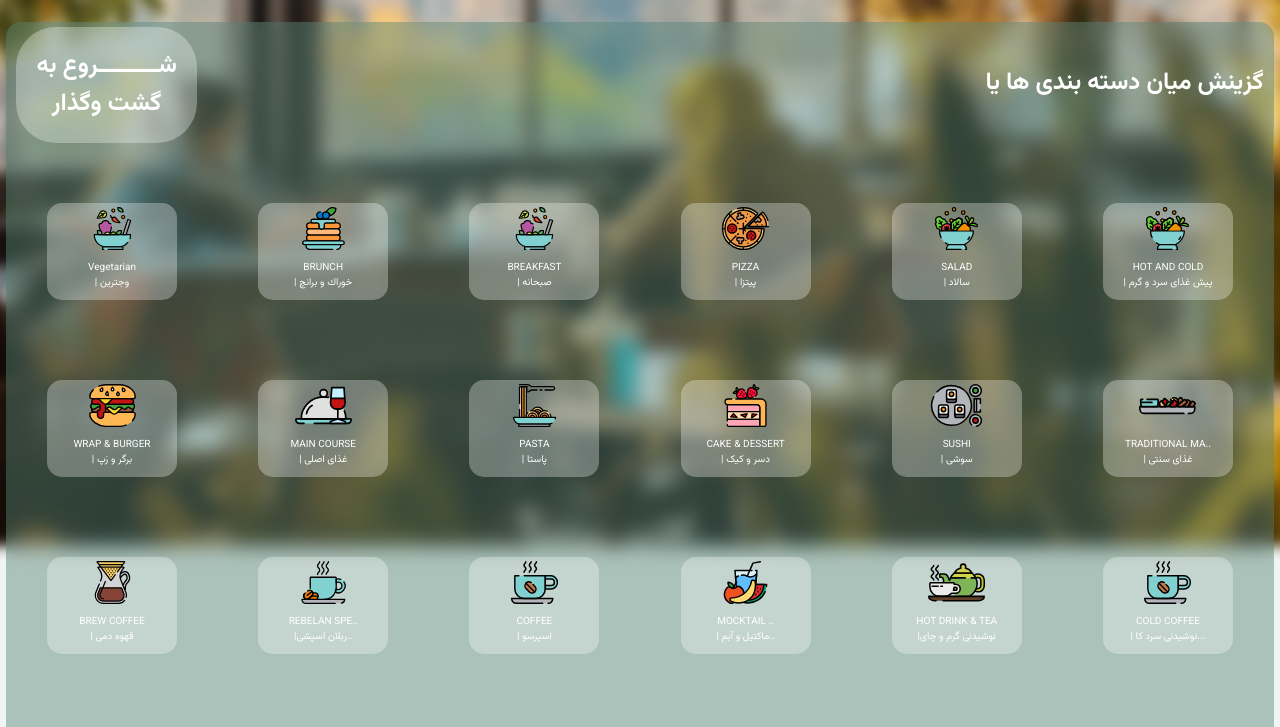
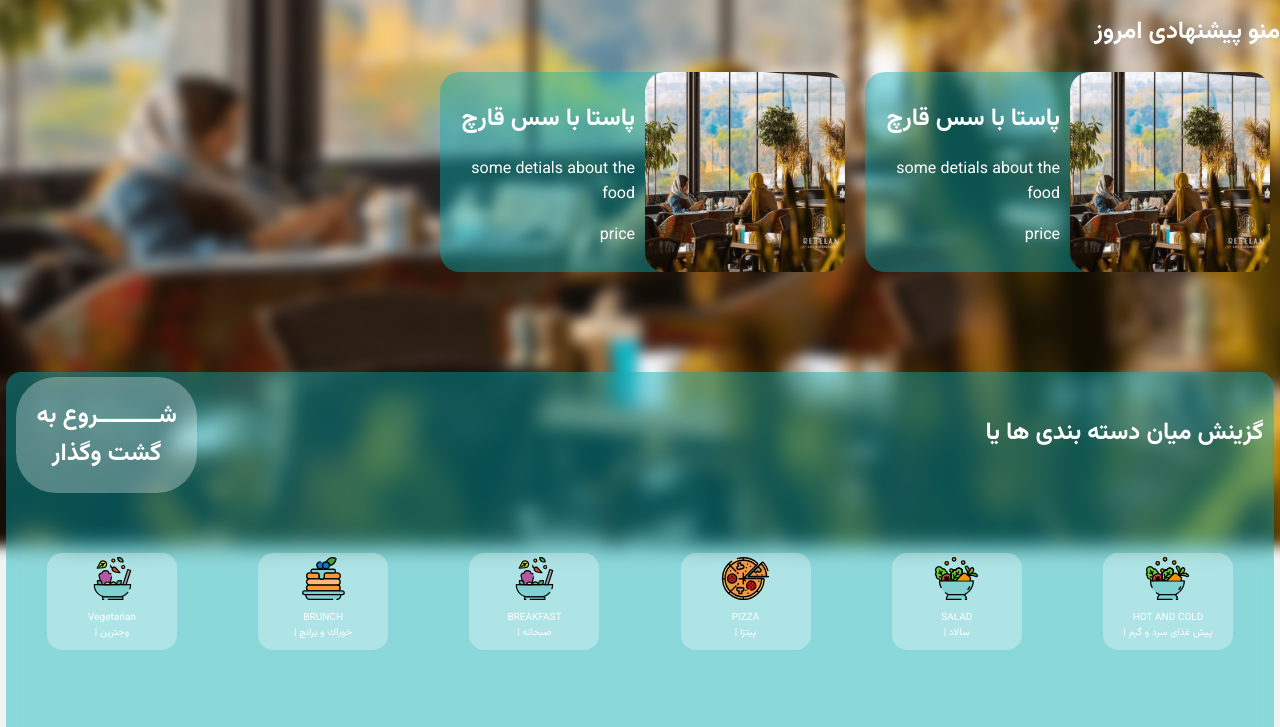
Before and after one commit to aghiasi/res-temp, a plain HTML site: page index.html in a window 1280 px wide. Shown: the part 378-1105 px from the top of the page. Drawn offline with Linux system fonts and the light colour scheme.

Commit message:
some small changes

```diff
--- a/index.html
+++ b/index.html
@@ -25,6 +25,27 @@
         </div>
         <div class="web-logo">
             <img src="./img/rebelan-normal.webp" alt="Logo">
+        </div>
+        <h2 style="direction: rtl;">منو پیشنهادی امروز</h2>
+
+    </section>
+    <section class="card-section">
+
+        <div class="card">
+            <div>
+            <h2>پاستا با سس قارچ</h2>
+            <P>some detials about the food </P>
+            <p>price</p>
+            </div>
+            <img src="./img/rebelan-normal (1).png" alt="food img here">
+        </div>
+        <div class="card">
+            <div>
+            <h2>پاستا با سس قارچ</h2>
+            <P>some detials about the food </P>
+            <p>price</p>
+            </div>
+            <img src="./img/rebelan-normal (1).png" alt="food img here">
         </div>
     </section>
     <main class="menu" >
--- a/style.css
+++ b/style.css
@@ -30,7 +30,7 @@ nav{
     justify-content: center;
 }
 nav .svg-countainer{
-    background-color: #588579;
+    background-color: #00afb9;
     display: flex;
     width:60px;
     height: 60px;
@@ -60,7 +60,7 @@ nav .svg-countainer img {
     margin: auto;
 }
 nav .flag-countainer{
-    background-color: #588579;
+    background-color: #00afb9;
     position: relative;
     border-radius: 40px;
     height: 60px;
@@ -141,7 +141,7 @@ nav .li-flag{
     margin: 0;
 }
 .head-container{
-	background-color: rgba(88, 133, 121 , 0.5);
+	background-color: #00b0b970;
 	width: max-content;
 	margin: 20px auto;
     padding: 0 10px;
@@ -162,12 +162,12 @@ nav .li-flag{
     width: fit-content;
 }
 .menu{
-background-color: #58857973;
+background-color: #00b0b96b;
 width: 99%;
 margin: 0 auto;
 padding-top: 1px;
 border-radius: 15px;
-margin-top:300px ;
+margin-top:600px ;
 backdrop-filter: blur(8px);
 }
 .open-menu{
@@ -232,10 +232,22 @@ section{
     .li-flag{
         width: 80%;
     }
+    .search-form{
+        width: 40%;
+    }
+    .menu{
+        margin-top: 750px;
+    }
 }
 @media screen and (min-width:801px) {
     .li-flag{
         width: 90%;
+    }
+    .search-form{
+        width: 20%;
+    }
+    .menu{
+        margin-top: 650px;
     }
 }
 aside{
@@ -284,7 +296,6 @@ aside{
 .search-form{
     margin: auto;
     border-radius: 40px;
-    width: 40%;
     border: 2px solid #3b5f56 ;
     padding: 3px 0;
     background-color: #588579;
@@ -293,3 +304,31 @@ aside{
     justify-content: center;
     align-items: flex-start;
 }
+.card-section{
+    top: 450px;
+    margin-right: 20px;
+    display: flex;
+    flex-direction: row-reverse;
+    overflow-x: hidden;
+}
+.card{
+    background-color: #00b0b96b;
+    color: #ffffff;
+    width: 400px;
+    margin: 0 10px;
+    display: flex;
+    justify-content: center;
+    align-content: center;
+    align-items: center;
+    padding-left: 5px;
+    border-radius: 20px;
+    & *{
+        direction: rtl;
+    }
+    & img {
+        max-width: 200px;
+        max-height: 200px;
+        border-radius: 20px;
+        margin-left: 10px;
+    }
+}
```
Also changed, not shown: script.js (line endings or trailing spaces).
